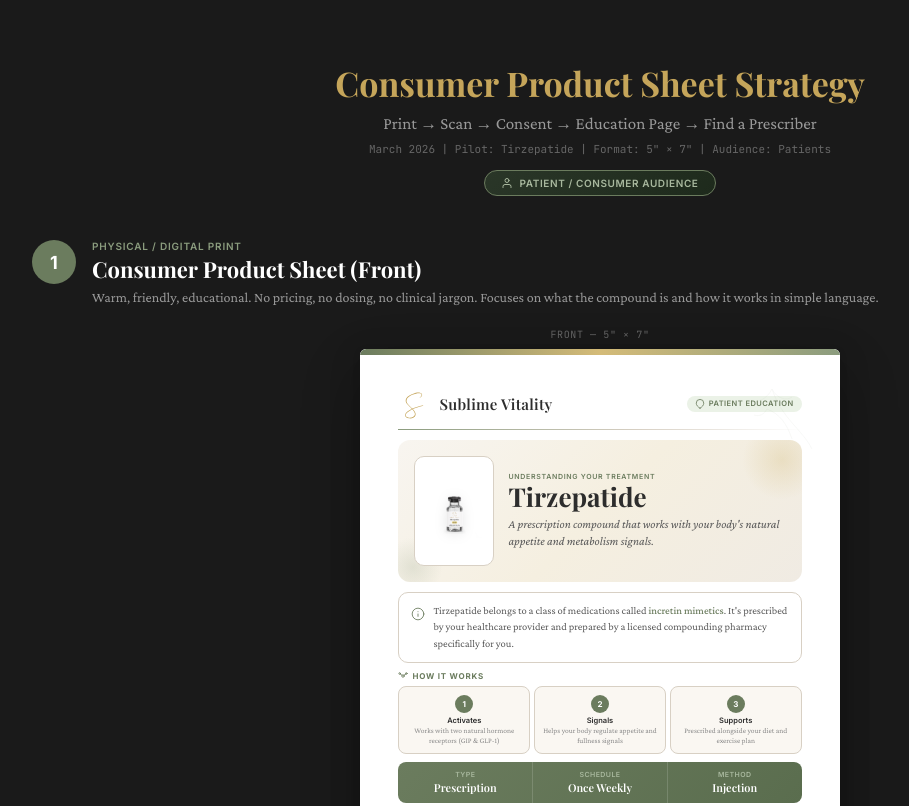
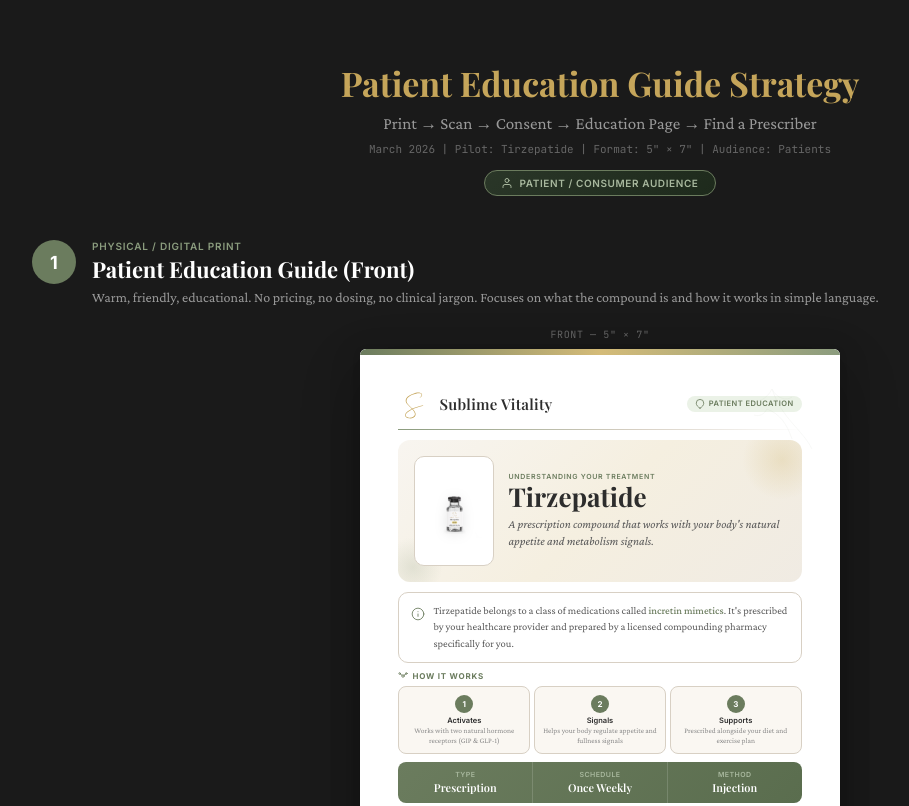
Before and after one commit to sublime-vital/sv-media-kit-demo, a plain HTML site: page consumer.html in a window 1280 px wide. Shown: the top 806 px of the page, without its empty margins (40-949 px from the left). Drawn offline with nearby package versions, Linux system fonts and the light colour scheme; files whose address does not match are found by name; a web font is replaced by a local one.

Commit message:
Rename to Patient Education Guide throughout
Consumer-facing materials are education guides, not product sheets.

Co-Authored-By: Claude Opus 4.6 <noreply@anthropic.com>

```diff
--- a/consumer.html
+++ b/consumer.html
@@ -3,7 +3,7 @@
 <head>
   <meta charset="UTF-8">
   <meta name="viewport" content="width=device-width, initial-scale=1.0">
-  <title>Sublime Vitality — Consumer Product Sheet Strategy Demo</title>
+  <title>Sublime Vitality — Patient Education Guide Strategy Demo</title>
   <link rel="preconnect" href="https://fonts.googleapis.com">
   <link rel="preconnect" href="https://fonts.gstatic.com" crossorigin>
   <link href="https://fonts.googleapis.com/css2?family=Playfair+Display:ital,wght@0,400;0,500;0,600;0,700;1,400;1,500&family=Crimson+Pro:ital,wght@0,300;0,400;0,500;0,600;1,300;1,400&family=Inter:wght@300;400;500;600;700&family=JetBrains+Mono:wght@400;500&display=swap" rel="stylesheet">
@@ -425,7 +425,7 @@
 <div class="demo-container">
 
   <div class="demo-banner">
-    <h1>Consumer Product Sheet Strategy</h1>
+    <h1>Patient Education Guide Strategy</h1>
     <p>Print &rarr; Scan &rarr; Consent &rarr; Education Page &rarr; Find a Prescriber</p>
     <div class="demo-date">March 2026 | Pilot: Tirzepatide | Format: 5" &times; 7" | Audience: Patients</div>
     <div class="audience-badge">
@@ -442,7 +442,7 @@
       <div class="step-badge">1</div>
       <div class="step-meta">
         <div class="step-context">Physical / Digital Print</div>
-        <h2>Consumer Product Sheet (Front)</h2>
+        <h2>Patient Education Guide (Front)</h2>
         <p>Warm, friendly, educational. No pricing, no dosing, no clinical jargon. Focuses on what the compound is and how it works in simple language.</p>
       </div>
     </div>
@@ -605,7 +605,7 @@
       <div class="step-badge">2</div>
       <div class="step-meta">
         <div class="step-context">Physical / Digital Print</div>
-        <h2>Consumer Product Sheet (Back)</h2>
+        <h2>Patient Education Guide (Back)</h2>
         <p>Research highlights in plain language, common questions to ask your doctor, safety awareness, and QR to education page. No clinical jargon.</p>
       </div>
     </div>
@@ -980,7 +980,7 @@
       <div class="step-badge">+</div>
       <div class="step-meta">
         <div class="step-context">Strategy</div>
-        <h2>Physician vs. Consumer: Side by Side</h2>
+        <h2>Physician Product Sheet vs. Patient Education Guide</h2>
         <p>Same compound, same data source, completely different presentation and compliance posture.</p>
       </div>
     </div>
@@ -1002,7 +1002,7 @@
         </ul>
       </div>
       <div class="comparison-card">
-        <div class="comparison-card-badge" style="color: var(--sv-olive-light);">Consumer Sheet</div>
+        <div class="comparison-card-badge" style="color: var(--sv-olive-light);">Patient Education Guide</div>
         <h3>Educational &amp; Empowering</h3>
         <ul class="comparison-list">
           <li><span class="check-no">&mdash;</span> No pricing</li>
```
